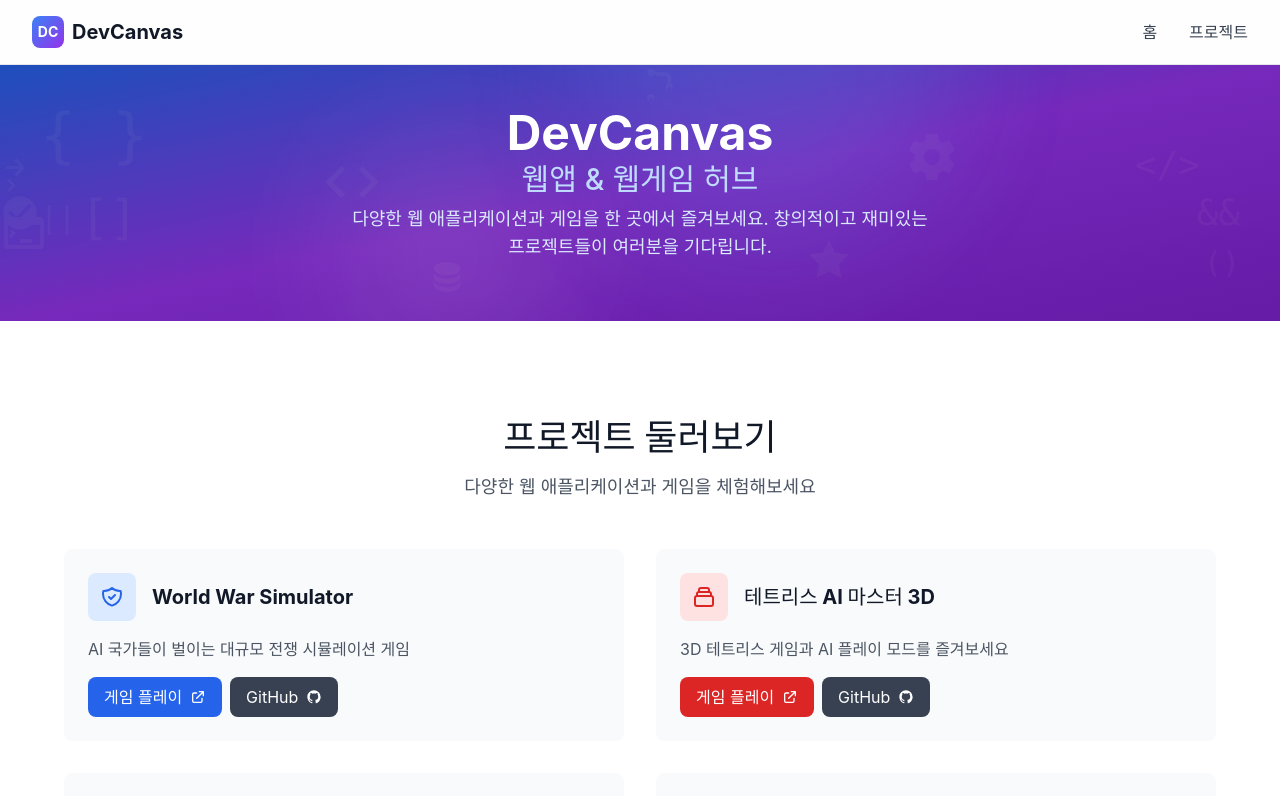
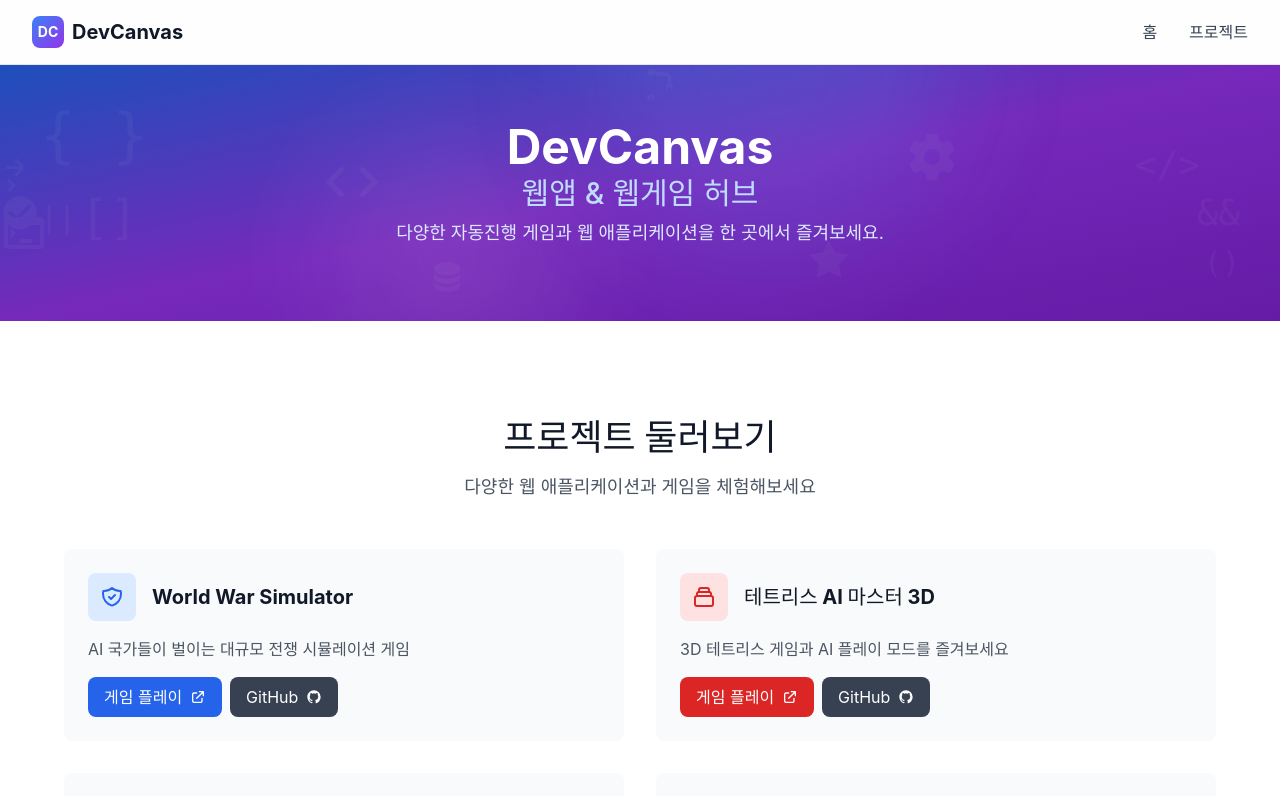
Before and after one commit to sigco3111/DevCanvas, a React (Vite) app: page / in a window 1280 px wide. Shown: the top 796 px of the page. Built offline with nearby package versions, Linux system fonts and the light colour scheme.

Commit message:
메타 설명 및 README.md 업데이트 - 자동진행 게임과 웹 애플리케이션에 대한 설명으로 변경

```diff
--- a/index.html
+++ b/index.html
@@ -7,7 +7,7 @@
     <link rel="icon" type="image/svg+xml" sizes="32x32" href="/favicon-32x32.svg" />
     <link rel="apple-touch-icon" sizes="180x180" href="/apple-touch-icon.svg" />
     <meta name="viewport" content="width=device-width, initial-scale=1.0" />
-    <meta name="description" content="다양한 웹 애플리케이션과 게임을 한 곳에서 즐겨보세요. DevCanvas - 웹앱 & 웹게임 허브" />
+    <meta name="description" content="다양한 자동진행 게임과 웹 애플리케이션을 한 곳에서 즐겨보세요. DevCanvas - 웹앱 & 웹게임 허브" />
     <meta name="keywords" content="웹게임, 웹앱, 게임허브, React, TypeScript, 온라인게임" />
     <title>DevCanvas - 웹앱 & 웹게임 허브</title>
   </head>
--- a/src/components/Hero/index.tsx
+++ b/src/components/Hero/index.tsx
@@ -8,7 +8,7 @@ import type { HeroProps } from './types';
 const Hero: React.FC<HeroProps> = React.memo(({
   title = 'DevCanvas',
   subtitle = '웹앱 & 웹게임 허브',
-  description = '다양한 웹 애플리케이션과 게임을 한 곳에서 즐겨보세요. 창의적이고 재미있는 프로젝트들이 여러분을 기다립니다.',
+  description = '다양한 자동진행 게임과 웹 애플리케이션을 한 곳에서 즐겨보세요.',
   disableGradient = false,
   className = '',
 }) => {
```
Also changed, not shown: 1 other file (tests, documents, lock files or other folders).
